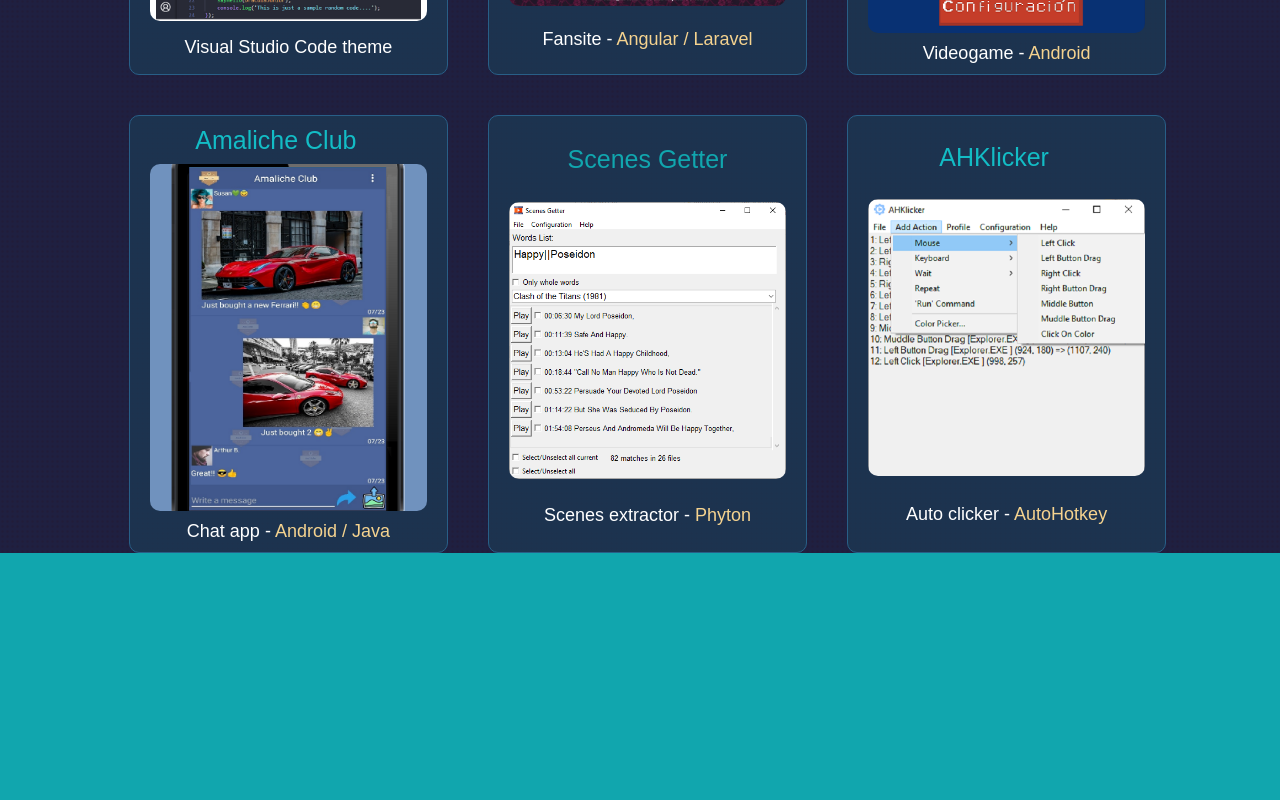
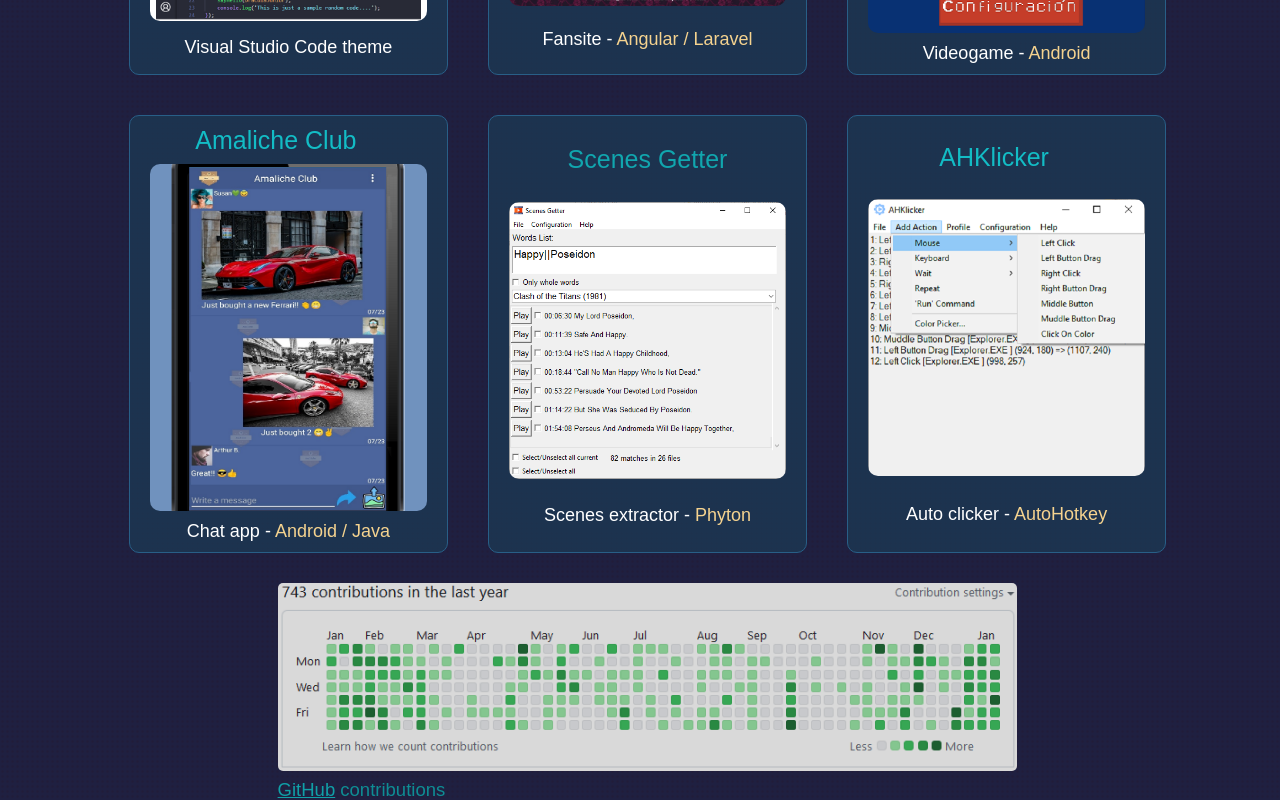
Before and after one commit to FyeCobain/FyeCobain.github.io, a React (Vite) app: page / in a window 1280 px wide. Shown: the part 3196-3996 px from the top of the page. Before the commit the page ends 3749 px from the top, so only its background shows below. Built offline with nearby package versions, Linux system fonts and the light colour scheme; some icons are missing.

Commit message:
Projects section finished

```diff
--- a/package.json
+++ b/package.json
@@ -1,7 +1,7 @@
 {
   "name": "fye-portfolio",
   "private": true,
-  "version": "0.10.5",
+  "version": "0.11.0",
   "type": "module",
   "scripts": {
     "dev": "vite --host",
--- /dev/null
+++ b/src/components/projects/GitHub.tsx
@@ -0,0 +1,30 @@
+import { GITHUB_PROFILE_URL } from '@app/consts/my.info'
+import { isEnglish } from '@app/functions'
+import { useTranslation } from 'react-i18next'
+import { type ImagesContextValueInterface } from '@app/types-interfaces'
+import { useContext } from 'react'
+import { ImagesContext } from '@app/contexts'
+import contributions from '/img/projects/github.png'
+
+export default function GitHub() {
+  const imagesState: ImagesContextValueInterface = useContext(ImagesContext)
+
+  const { t, i18n } = useTranslation()
+
+  const alt = isEnglish(i18n.language)
+    ? `GitHub ${ t('projects.contributions') }`
+    : `${ t('projects.contributions') } GitHub`
+
+  const gitHubLink = <a href={ GITHUB_PROFILE_URL } target="_blank" rel="noreferrer">GitHub</a>
+
+  return (
+    <div className="projects__github">
+        <img src={ contributions } alt={ alt } onClick={ () => imagesState.setImages([ contributions ]) }></img>
+        {
+          isEnglish(i18n.language)
+            ? <p>{ gitHubLink } { t('projects.contributions') }</p>
+            : <p>{ t('projects.contributions') } { gitHubLink }</p>
+        }
+      </div>
+  )
+}
--- a/src/components/projects/Projects.tsx
+++ b/src/components/projects/Projects.tsx
@@ -1,6 +1,7 @@
 import { VscFolder } from 'react-icons/vsc'
 import { useTranslation } from 'react-i18next'
 import ProjectsContainer from './ProjectsContainer'
+import GitHub from './GitHub'
 
 export default function Projects() {
   const { t } = useTranslation()
@@ -12,6 +13,7 @@
         <VscFolder />
       </div>
       <ProjectsContainer />
+      <GitHub />
     </div>
   )
 }
--- a/src/consts/my.info.tsx
+++ b/src/consts/my.info.tsx
@@ -1,3 +1,4 @@
 export const NAME = 'Michel Bracamontes'
 export const ALMA_MATER = 'Tecnológico Nacional de México'
 export const ALMA_MATER_URL = 'http://chilpancingo.tecnm.mx'
+export const GITHUB_PROFILE_URL = 'https://github.com/FyeCobain'
--- a/src/i18n.ts
+++ b/src/i18n.ts
@@ -58,6 +58,7 @@
             game: 'Videogame',
             chatApp: 'Chat app',
             scenesGetter: 'Scenes extractor',
+            contributions: 'contributions',
           },
         },
       },
@@ -110,6 +111,7 @@
             game: 'Videojuego',
             chatApp: 'App de chat',
             scenesGetter: 'Extractor de escenas',
+            contributions: 'Contribuciones en',
           },
         },
       },
--- /dev/null
+++ b/src/sass/components/projects/_github.scss
@@ -0,0 +1,33 @@
+@use './../../variables' as vars;
+@use './../../mixins';
+
+.projects__github {
+    filter: brightness(85%);
+    margin-top: vars.$margin-short;
+    display: flex;
+    flex-direction: column;
+    justify-content: center;
+    align-items: center;
+
+    img {
+      cursor: pointer;
+      border-radius: .5rem;
+      max-width: 100%;
+    }
+
+    p {
+      width: 100%;
+      margin-top: .75rem;
+      font-size: 1.85rem;
+    }
+
+    @include mixins.laptop {
+      img {
+        max-width: 90%;
+      }
+
+      p {
+        padding-left: 5%;
+      }
+    }
+  }
--- a/src/sass/components/projects/_index.scss
+++ b/src/sass/components/projects/_index.scss
@@ -1,3 +1,4 @@
 @forward 'projects';
 @forward 'projects-container';
 @forward 'project';
+@forward 'github';
```
Also changed, not shown: public/img/projects/github.png (added), 6 other files (tests, documents, lock files or other folders).
